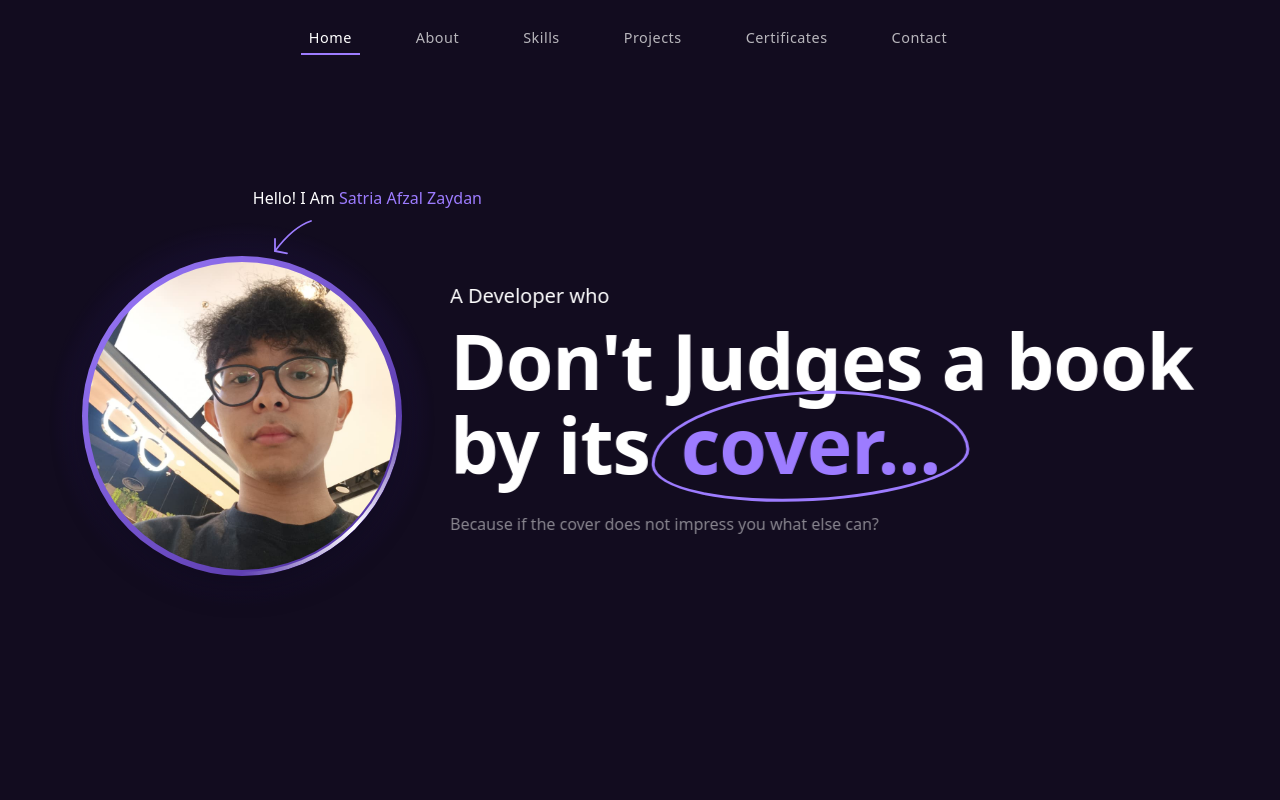
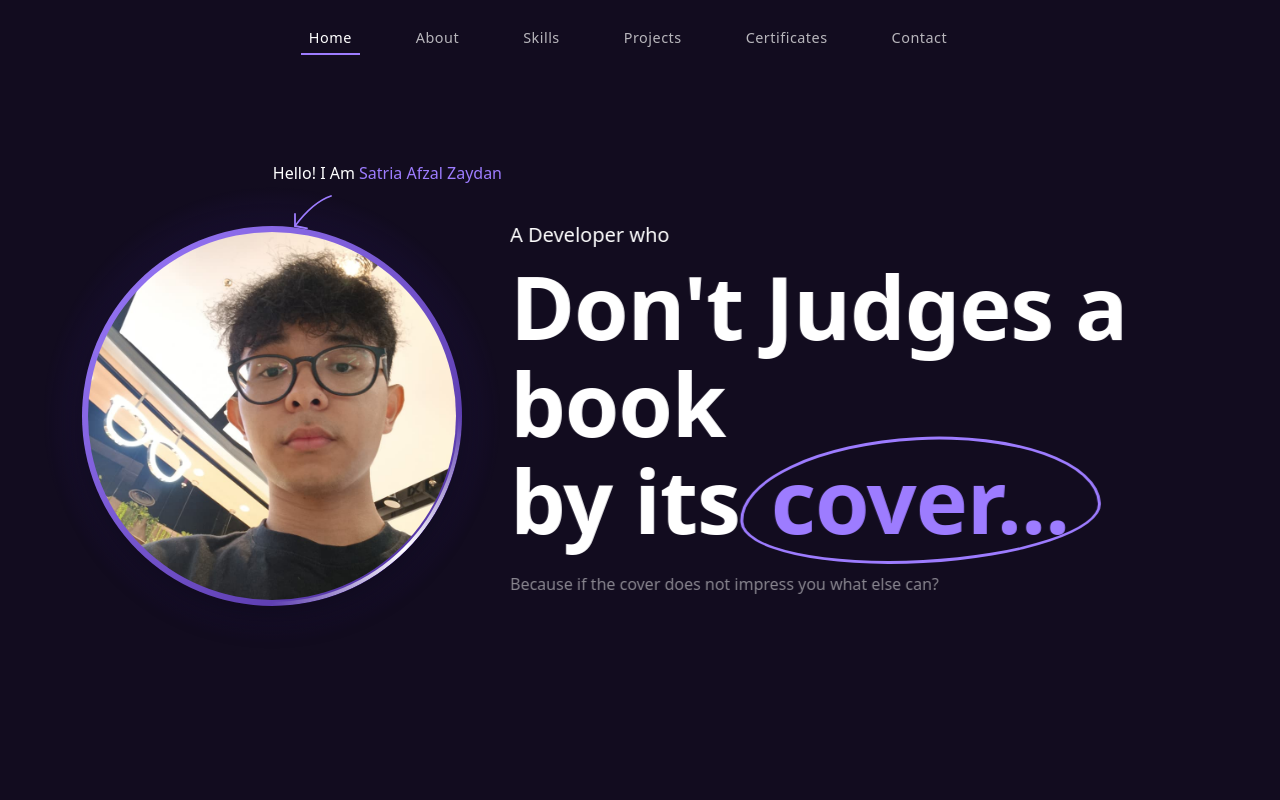
Before and after one commit to satriafzal/personal-portofolio, a Vue app: page / in a window 1280 px wide. Shown: the top 800 px of the page. Built offline with nearby package versions, Linux system fonts and the light colour scheme.

Commit message:
update hero css

```diff
--- a/src/assets/style/Hero.css
+++ b/src/assets/style/Hero.css
@@ -1,4 +1,3 @@
-/* Pastikan background hero tetap gelap */
 .hero-section {
   background-color: #120c1f;
   min-height: calc(100vh - 80px);
@@ -31,9 +30,9 @@
 .photo-frame {
   width: 320px;
   height: 320px;
-  border-radius: 50%; /* Bikin frame jadi bulat sempurna */
-  padding: 6px; /* Ketebalan bingkai */
-  background: linear-gradient(135deg, #9d7cff, #4a2b99); /* Warna bingkai gradasi ungu */
+  border-radius: 50%;
+  padding: 6px;
+  background: linear-gradient(135deg, #9d7cff, #4a2b99);
   z-index: 2;
   position: relative;
   box-shadow: 0 10px 30px rgba(0, 0, 0, 0.4);
@@ -42,8 +41,8 @@
 .profile-img {
   width: 100%;
   height: 100%;
-  object-fit: cover; /* Biar foto lu gak gepeng */
-  border-radius: 50%; /* Harus bulat ngikutin frame */
+  object-fit: cover;
+  border-radius: 50%;
   background-color: #1a132b;
 }
 /* ================================ */
@@ -94,11 +93,11 @@
 /* Responsif untuk Mobile */
 @media (max-width: 991px) {
   .hero-wrapper {
-    margin-top: 2vh; /* Reset margin biar nggak terlalu mepet atas */
+    margin-top: 2vh;
   }
 
   .photo-frame-container {
-    width: 250px; /* Dikecilin biar aman di layar sempit */
+    width: 250px;
     height: 250px;
   }
 
@@ -108,16 +107,38 @@
   }
 
   .main-title {
-    font-size: 2.2rem; /* Ukuran diturunin dari 3rem ke 2.2rem biar muat satu baris */
+    font-size: 2.2rem;
   }
 
   .hello-pointer {
     right: 0;
     top: -35px;
-    align-items: center; /* Bikin teks hello-nya di tengah frame */
+    align-items: center;
   }
 
   .pointer-arrow {
-    display: none; /* Panahnya kita sembunyiin di HP biar layarnya kelihatan bersih & gak sempit */
+    display: none;
   }
 }
+
+/* === Responsif khusus untuk Layar PC / Desktop Besar === */
+@media (min-width: 1200px) {
+  .photo-frame-container {
+    width: 450px;
+    height: 450px;
+  }
+
+  .photo-frame {
+    width: 380px;
+    height: 380px;
+  }
+
+  .main-title {
+    font-size: 5.5rem;
+  }
+
+  .hello-pointer {
+    right: -40px;
+    top: -30px;
+  }
+}
```
